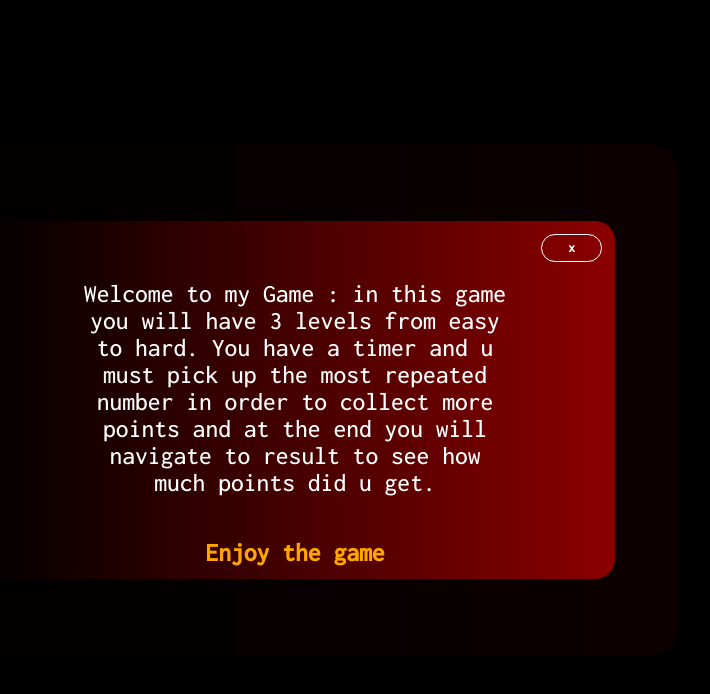
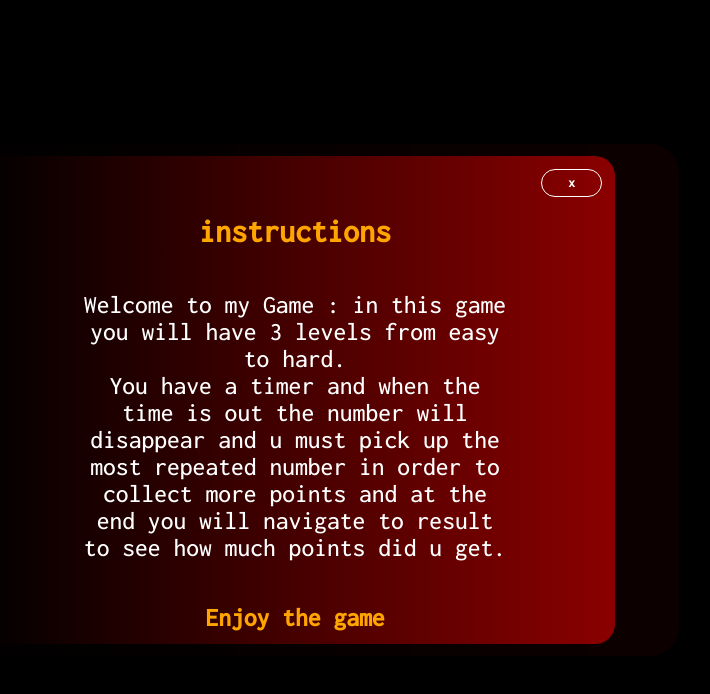
Before and after one commit to atakriti/number-game, a website: page src/index.html in a window 1280 px wide. Shown: the whole page, without its empty margins (345-1055 px from the left). Drawn offline with Linux system fonts and the light colour scheme.

Commit message:
added title to the instructions

```diff
--- a/src/index.html
+++ b/src/index.html
@@ -16,9 +16,11 @@
                 <button class="close">x</button>
                 <div class="in-text">
                     <p>
+                        <span>instructions</span>
                         Welcome to my Game :
-                        in this game you will have 3 levels from easy to hard.
-                        You have a timer and u must pick up the most repeated number
+                        in this game you will have 3 levels from easy to hard. <br>
+                        You have a timer and when the time is out the number will disappear and u must pick up the most repeated number
+
                         in order to collect more points and at the end you will navigate to result to see how much points did u get. <br>
                         <b>Enjoy the game</b>
                     </p>
--- a/src/scss/_welcome-page.scss
+++ b/src/scss/_welcome-page.scss
@@ -48,6 +48,12 @@
           b{
             color: orange;
             margin-top: 10%;
+          }
+          span{
+            color: orange;
+            font-weight: bold;
+            margin-bottom: 10%;
+            font-size: 2.5vw;
           }
         }
       }
```
Also changed, not shown: src/styles/main.css, 1 other file.
